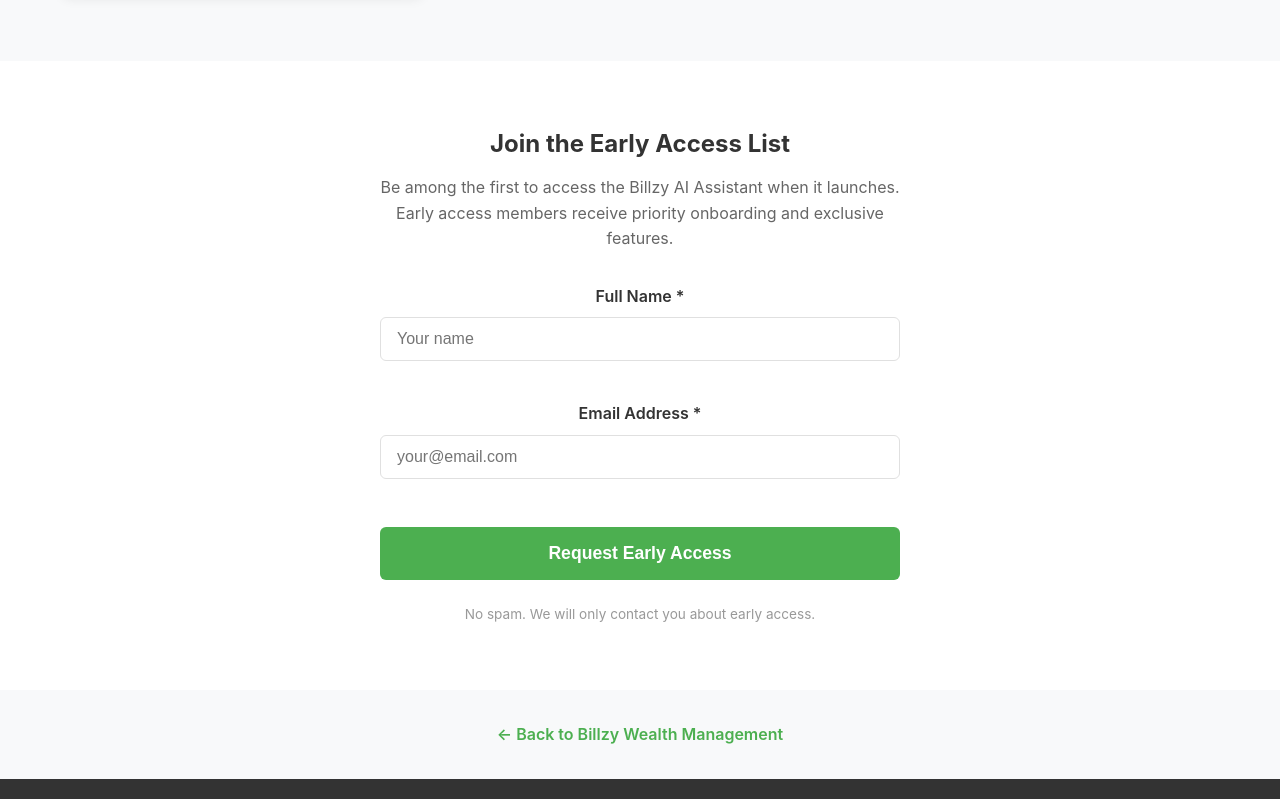
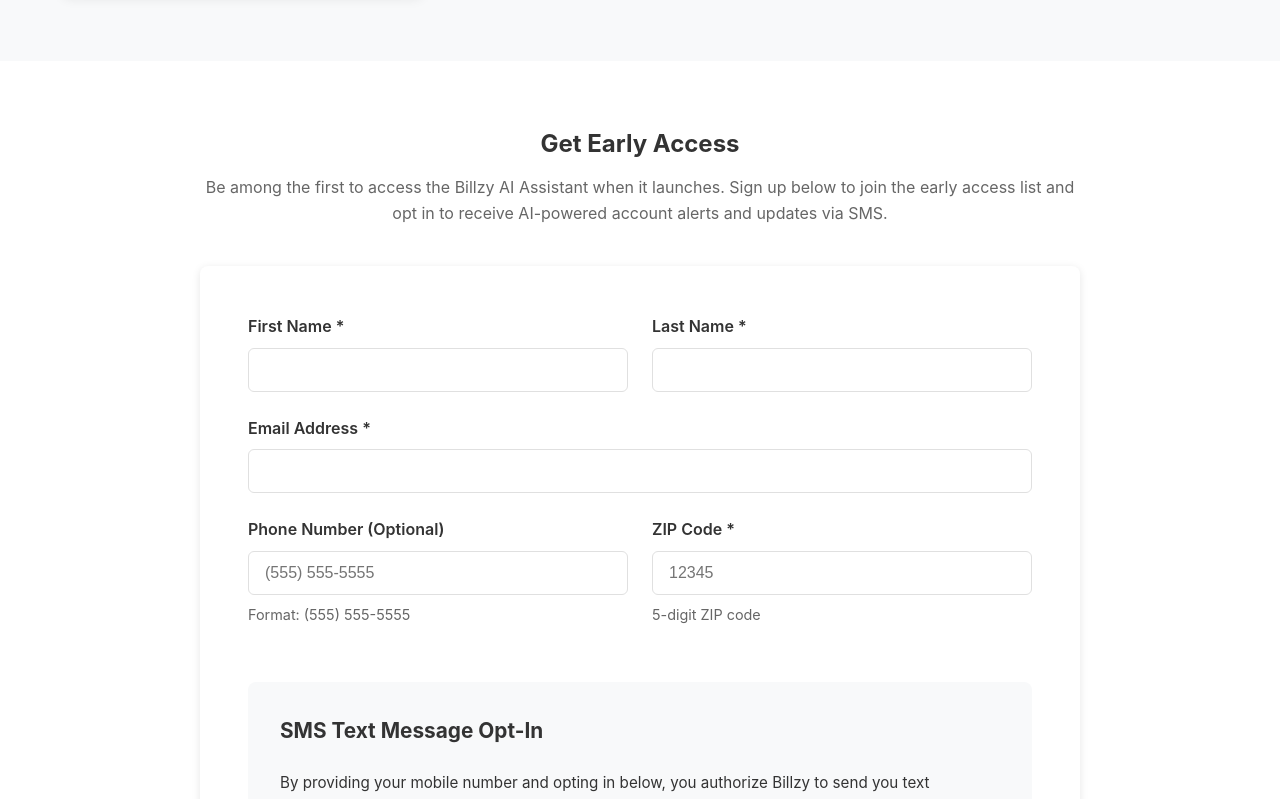
Before and after one commit to Textingman/nationwide-billzy, a Next.js app: page /early-access in a window 1280 px wide. Shown: the part 1300-2099 px from the top of the page. Built offline with nearby package versions, Linux system fonts and the light colour scheme.

Commit message:
Add ContactForm (SMS opt-in) to /early-access page

```diff
--- a/src/app/early-access/page.js
+++ b/src/app/early-access/page.js
@@ -1,17 +1,8 @@
 "use client";
 import Link from 'next/link';
-import { useState } from 'react';
+import ContactForm from '@/components/ContactForm';
 
 export default function EarlyAccess() {
-  const [submitted, setSubmitted] = useState(false);
-  const [email, setEmail] = useState('');
-  const [name, setName] = useState('');
-
-  const handleSubmit = (e) => {
-    e.preventDefault();
-    setSubmitted(true);
-  };
-
   return (
     <>
       {/* Hero */}
@@ -58,37 +49,14 @@
         </div>
       </section>
 
-      {/* Sign Up */}
+      {/* Sign Up with SMS Opt-In */}
       <section style={{ padding: '4rem 0', background: '#fff' }}>
-        <div className="container" style={{ maxWidth: '560px', margin: '0 auto', textAlign: 'center' }}>
-          <h2 style={{ marginBottom: '0.75rem' }}>Join the Early Access List</h2>
-          <p style={{ color: '#666', marginBottom: '2rem', lineHeight: '1.6' }}>
-            Be among the first to access the Billzy AI Assistant when it launches. Early access members receive priority onboarding and exclusive features.
+        <div className="container-small">
+          <h2 style={{ textAlign: 'center', marginBottom: '0.75rem' }}>Get Early Access</h2>
+          <p style={{ textAlign: 'center', color: '#666', marginBottom: '2.5rem', lineHeight: '1.6' }}>
+            Be among the first to access the Billzy AI Assistant when it launches. Sign up below to join the early access list and opt in to receive AI-powered account alerts and updates via SMS.
           </p>
-          {submitted ? (
-            <div style={{ background: '#e8f5e9', border: '1px solid #4CAF50', borderRadius: '8px', padding: '2rem', color: '#2e7d32' }}>
-              <div style={{ fontSize: '2rem', marginBottom: '0.75rem' }}>✅</div>
-              <h3 style={{ color: '#2e7d32', marginBottom: '0.5rem' }}>You are on the list!</h3>
-              <p>We will reach out as soon as early access opens. Keep an eye on your inbox.</p>
-            </div>
-          ) : (
-            <form onSubmit={handleSubmit} style={{ display: 'flex', flexDirection: 'column', gap: '1rem' }}>
-              <div className="form-group">
-                <label htmlFor="ea-name">Full Name *</label>
-                <input type="text" id="ea-name" value={name} onChange={(e) => setName(e.target.value)} required placeholder="Your name" />
-              </div>
-              <div className="form-group">
-                <label htmlFor="ea-email">Email Address *</label>
-                <input type="email" id="ea-email" value={email} onChange={(e) => setEmail(e.target.value)} required placeholder="your@email.com" />
-              </div>
-              <button type="submit" className="btn btn-primary btn-large" style={{ marginTop: '0.5rem' }}>
-                Request Early Access
-              </button>
-              <p style={{ fontSize: '0.85rem', color: '#999', marginTop: '0.5rem' }}>
-                No spam. We will only contact you about early access.
-              </p>
-            </form>
-          )}
+          <ContactForm />
         </div>
       </section>
 
```
